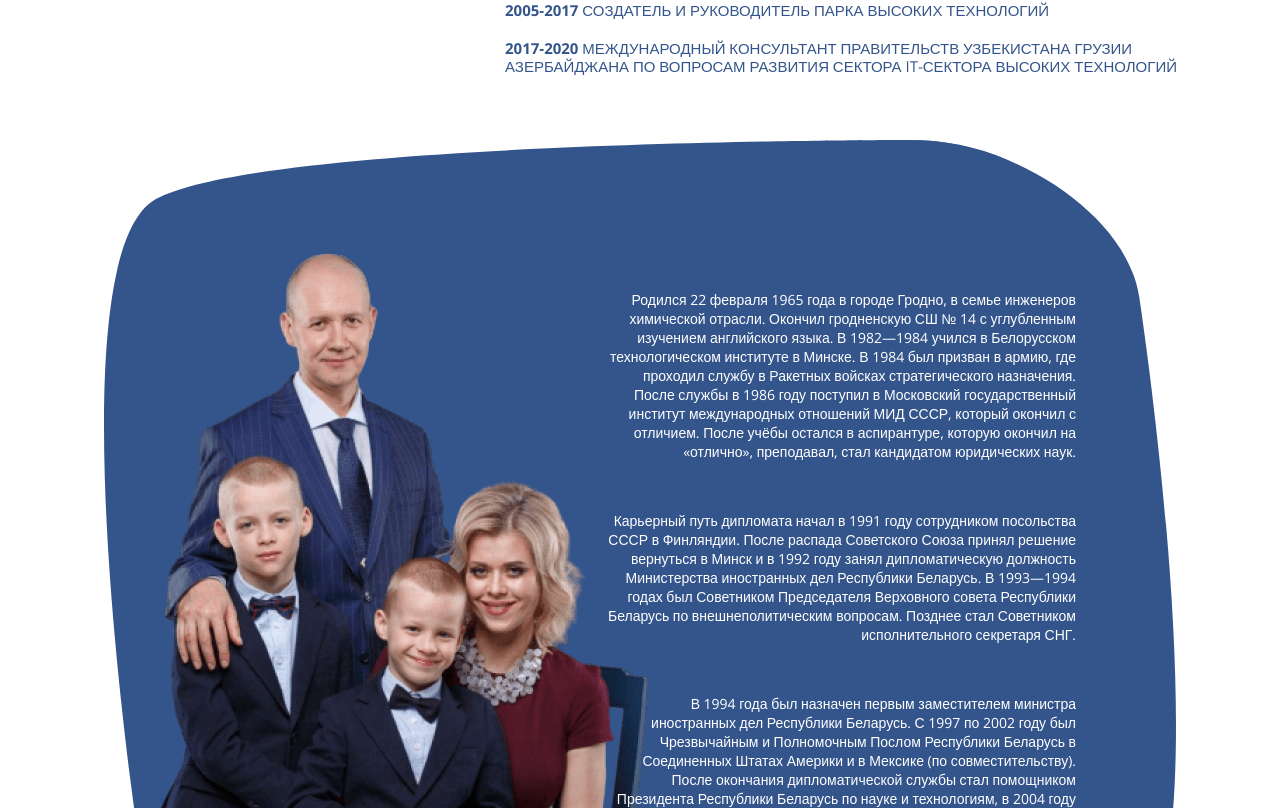
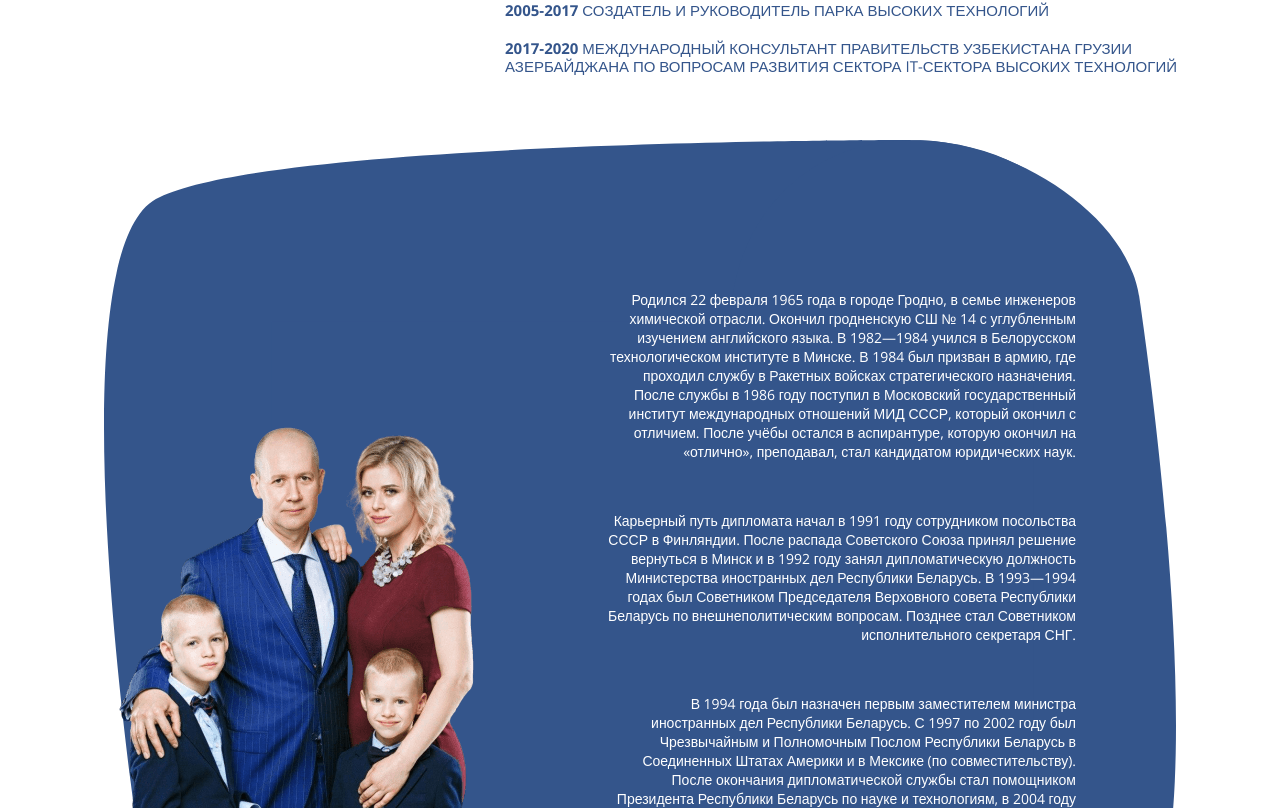
Before and after one commit to html5css3-pro/tsepkalo, a React (Create React App) app: page / in a window 1280 px wide. Shown: the part 1252-2060 px from the top of the page. Built offline with nearby package versions, Linux system fonts and the light colour scheme.

Commit message:
Added google analytics script. Changed photo into bio section

```diff
--- a/public/index.html
+++ b/public/index.html
@@ -1,14 +1,12 @@
 <!DOCTYPE html>
 <html lang="en">
+
 <head>
   <meta charset="utf-8" />
   <link rel="icon" href="%PUBLIC_URL%/favicon.ico" />
   <meta name="viewport" content="width=device-width, initial-scale=1" />
   <meta name="theme-color" content="#000000" />
-    <meta
-      name="description"
-      content="Web site created using create-react-app"
-    />
+  <meta name="description" content="Web site created using create-react-app" />
   <link rel="apple-touch-icon" href="%PUBLIC_URL%/logo192.png" />
   <!--
       manifest.json provides metadata used when your web app is installed on a
@@ -26,8 +24,21 @@
     -->
   <title>React App</title>
 </head>
+
 <body>
   <noscript>You need to enable JavaScript to run this app.</noscript>
+  <!-- Global site tag (gtag.js) - Google Analytics -->
+  <script async src="https://www.googletagmanager.com/gtag/js?id=UA-167729182-1"></script>
+  <script>
+    window.dataLayer = window.dataLayer || [];
+
+    function gtag() {
+      dataLayer.push(arguments);
+    }
+    gtag('js', new Date());
+
+    gtag('config', 'UA-167729182-1');
+  </script>
   <div id="root"></div>
   <!--
       This HTML file is a template.
@@ -40,4 +51,5 @@
       To create a production bundle, use `npm run build` or `yarn build`.
     -->
 </body>
+
 </html>
--- a/src/components/Bio/Bio.module.scss
+++ b/src/components/Bio/Bio.module.scss
@@ -8,7 +8,7 @@
     width: 1072px; height: 872px;
     margin: 0 auto; padding: 150px 100px 100px 500px;
 
-    background-image: url('/assets/img/family.png'),
+    background-image: url('/assets/img/family1.png'),
                       url('/assets/img/bg.svg');
 
     background-position: left bottom, center center;
```
Also changed, not shown: public/assets/img/family1.png (added). Lines whose indentation alone changed are shown as unchanged.
